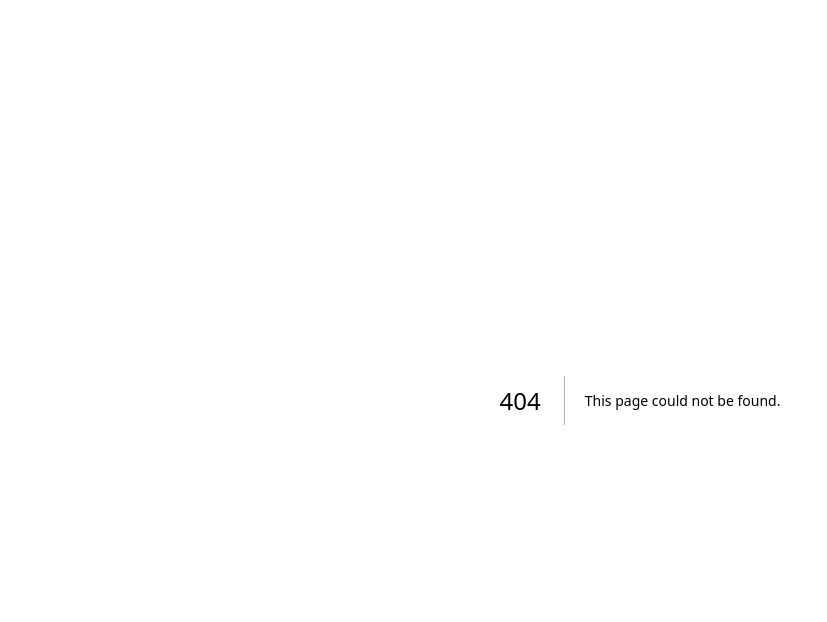
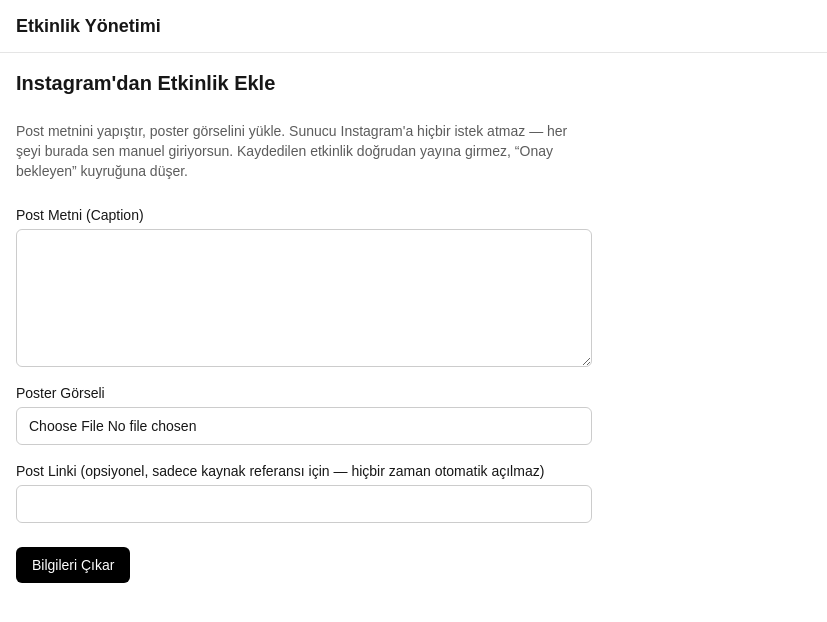
Before and after one commit to db-akyol/etkinlik-platformu, a Next.js app: page /admin/etkinlik/instagramdan-ekle in a window 1280 px wide. Before the commit this address had no page. Shown: the top 622 px of the page, without its empty margins (0-827 px from the left). Built offline with nearby package versions, Linux system fonts and the light colour scheme; no server answers; the database is empty.

Commit message:
Add Instagram-assisted event entry page and admin nav link

```diff
--- /dev/null
+++ b/app/admin/etkinlik/instagramdan-ekle/page.tsx
@@ -0,0 +1,25 @@
+import { createClient } from "@/lib/supabase/server";
+import type { Category, Venue } from "@/lib/supabase/types";
+import { InstagramImportForm } from "@/components/admin/InstagramImportForm";
+
+export default async function InstagramImportPage() {
+  const supabase = await createClient();
+
+  const [{ data: venues }, { data: categories }] = await Promise.all([
+    supabase.from("venues").select("*").order("name").returns<Venue[]>(),
+    supabase.from("categories").select("*").order("name").returns<Category[]>(),
+  ]);
+
+  return (
+    <div className="flex flex-1 flex-col gap-6 p-4">
+      <h1 className="text-xl font-semibold">Instagram&apos;dan Etkinlik Ekle</h1>
+      <p className="max-w-xl text-sm opacity-70">
+        Post metnini yapıştır, poster görselini yükle. Sunucu Instagram&apos;a hiçbir istek
+        atmaz — her şeyi burada sen manuel giriyorsun. Kaydedilen etkinlik doğrudan yayına
+        girmez, &ldquo;Onay bekleyen&rdquo; kuyruğuna düşer.
+      </p>
+
+      <InstagramImportForm venues={venues ?? []} categories={categories ?? []} />
+    </div>
+  );
+}
--- a/app/admin/page.tsx
+++ b/app/admin/page.tsx
@@ -67,12 +67,20 @@
     <div className="flex flex-1 flex-col gap-6 p-4">
       <div className="flex flex-wrap items-center justify-between gap-3">
         <h1 className="text-xl font-semibold">Etkinlikler</h1>
+        <div className="flex gap-2">
+          <Link
+            href="/admin/etkinlik/instagramdan-ekle"
+            className="rounded-md border border-black/20 px-4 py-2 text-sm font-medium hover:bg-black/5 dark:border-white/20 dark:hover:bg-white/10"
+          >
+            Instagram&apos;dan Ekle
+          </Link>
           <Link
             href="/admin/events/new"
             className="rounded-md bg-black px-4 py-2 text-sm font-medium text-white dark:bg-white dark:text-black"
           >
             Yeni Etkinlik Ekle
           </Link>
+        </div>
       </div>
 
       <div className="flex flex-wrap items-center gap-2 text-sm">
```
Lines whose indentation alone changed are shown as unchanged.
